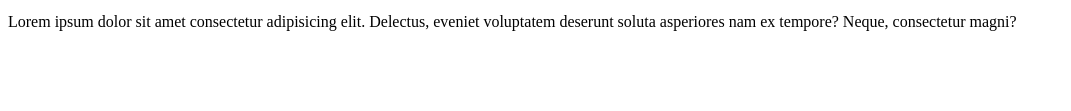
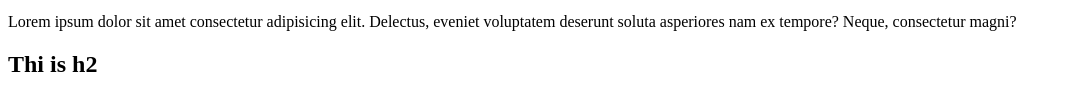
Before and after one commit to syedmehedi0003/my-second-repo, a plain HTML site: page index.html in a window 1280 px wide. Shown: the part 169-280 px from the top of the page, without its empty margins (0-1071 px from the left). Drawn offline with Linux system fonts and the light colour scheme.

Commit message:
added header 2

```diff
--- a/index.html
+++ b/index.html
@@ -15,5 +15,6 @@
     <p>More paragraph</p>
     <p>Lorem ipsum dolor sit amet consectetur adipisicing elit. Delectus,
          eveniet voluptatem deserunt soluta asperiores nam ex tempore? Neque, consectetur magni?</p>
+         <h2>Thi is h2</h2>
 </body>
 </html>
```
